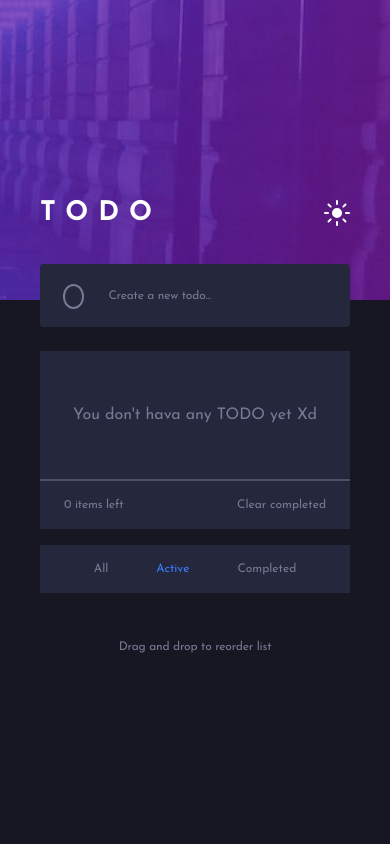
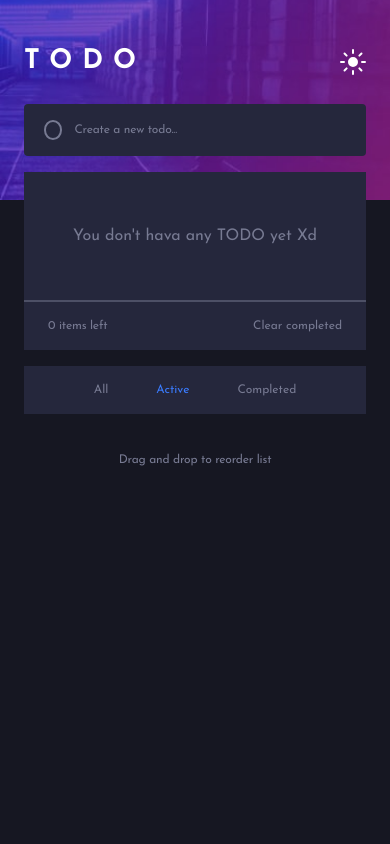
Before and after one commit to lazydroide/frontendmentor-todo-app, a Django app: page / in a window 390 px wide. Run offline with Django 4.2, Linux system fonts and the light colour scheme; data that the repository does not hold is empty.

Commit message:
feat: mobile version

```diff
--- a/todoapp/static/css/style.css
+++ b/todoapp/static/css/style.css
@@ -342,6 +342,10 @@ header {
 
 @media (max-width: 40rem) {
 
+    :root{
+        --bg-img: url(../img/bg-mobile-dark.jpg);
+    }
+
     /* typography classes */
     .text-h1 {
         font-size: var(--fs-27);
@@ -354,6 +358,64 @@ header {
     .text-menu {
         font-size: var(--fs-12);
         letter-spacing: -0.015em;
+    }
+
+
+    /* components */
+
+    .todo {
+        padding-block: 1rem;
+        padding-inline: 1.25rem;
+        gap: 0.75rem;
+
+        .check-border {
+            width: 20px;
+            height: 20px;
+        }
+
+        .check {
+            width: 16px;
+            height: 16px;
+        }
+    }
+
+
+    /* ============== */
+
+    body {
+        place-content: start;
+    }
+
+    body::before {
+        height: 200px;
+        background-image: var(--bg-img);
+        background-position: center;
+        background-size: cover;
+        background-repeat: no-repeat;
+        z-index: -1;
+    }
+
+    main {
+        gap: 1rem;
+        padding-block: 2.5rem;
+        padding-inline: 1.5rem;
+        width: 100vw;
+    }
+
+
+
+    .newtodo {
+        padding-block: 1rem;
+        padding-inline: 1.25rem;
+
+        .newtodo__group {
+            gap: 0.75rem;
+
+            .check {
+                width: 20px;
+                height: 20px;
+            }
+        }
     }
 
     .menu {
@@ -373,8 +435,6 @@ header {
             align-items: center;
         }
       }
-
-
     }
 
     .drag {
```
